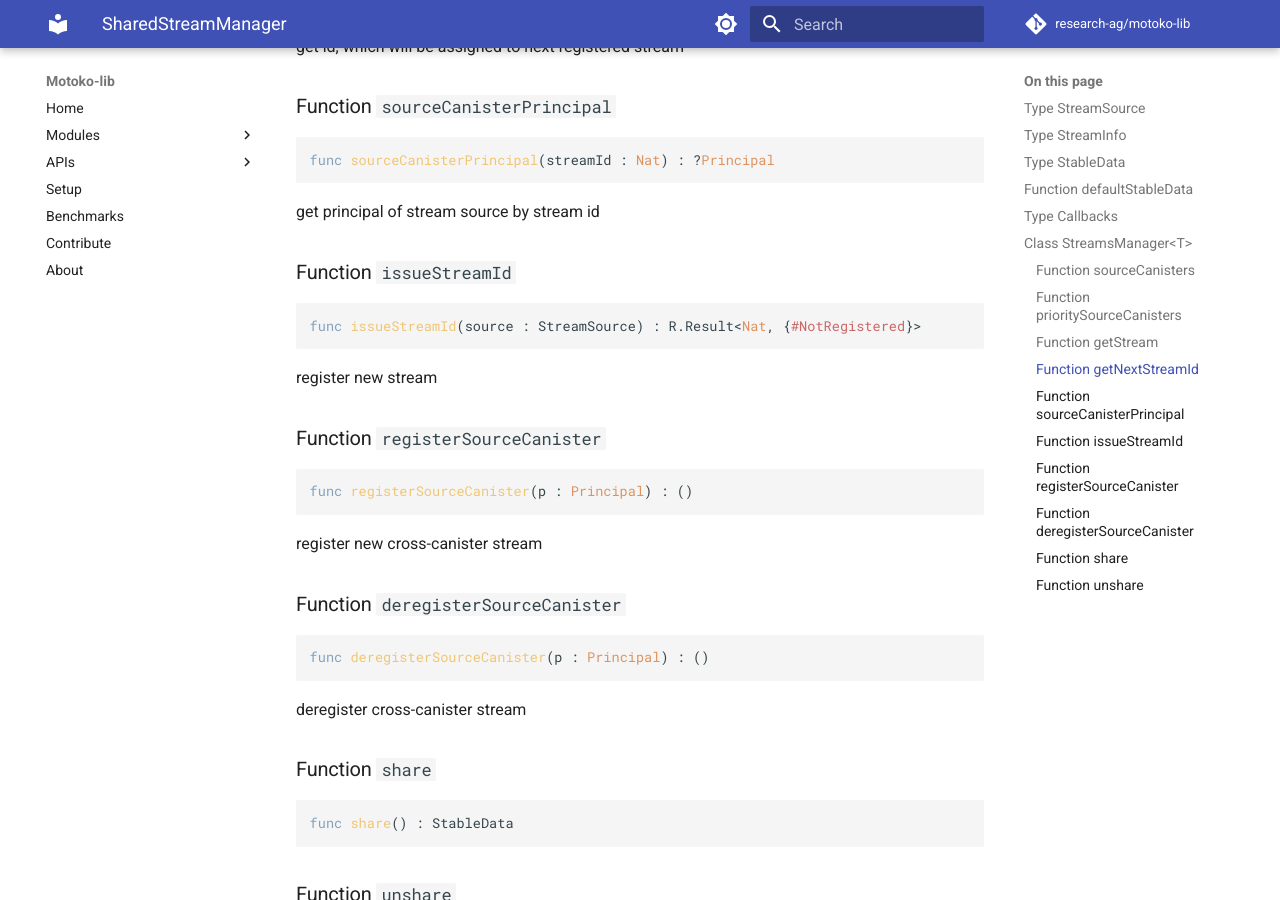
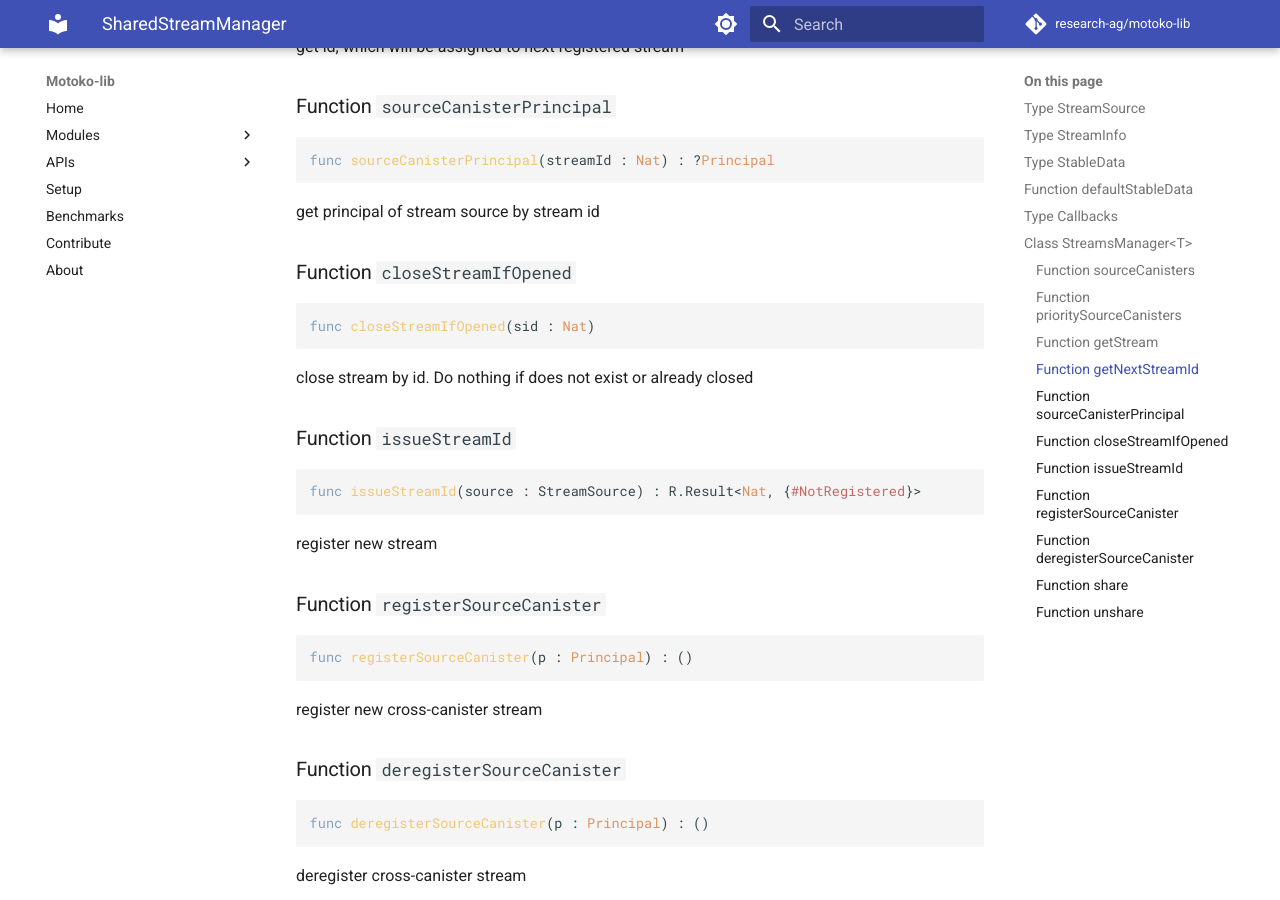
Before and after one commit to research-ag/motoko-lib, an MkDocs documentation site: the page built from docs/modoc/SharedStreamManager.md, in a window 1280 px wide and 900 px high, scrolled down 1711 px. Built offline with MkDocs 1.6.1 and Material for MkDocs 9.7.7, drawn with Linux system fonts in a browser that asks for light colours; comment, search, counter and statistics services are not loaded.

Commit message:
exposed shared stream manager's closeStreamIfOpened function

````diff
--- a/docs/modoc/SharedStreamManager.md
+++ b/docs/modoc/SharedStreamManager.md
@@ -80,6 +80,14 @@ func sourceCanisterPrincipal(streamId : Nat) : ?Principal
 get principal of stream source by stream id
 
 
+### Function `closeStreamIfOpened`
+``` motoko
+func closeStreamIfOpened(sid : Nat)
+```
+
+close stream by id. Do nothing if does not exist or already closed
+
+
 ### Function `issueStreamId`
 ``` motoko
 func issueStreamId(source : StreamSource) : R.Result<Nat, {#NotRegistered}>
````
Also changed, not shown: 1 other file.
